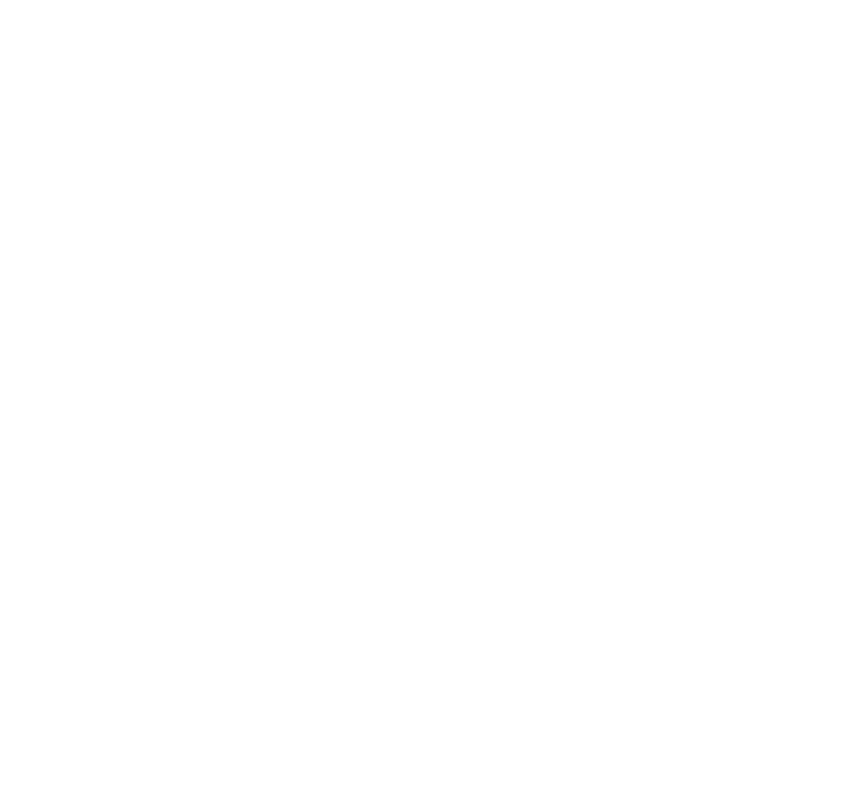
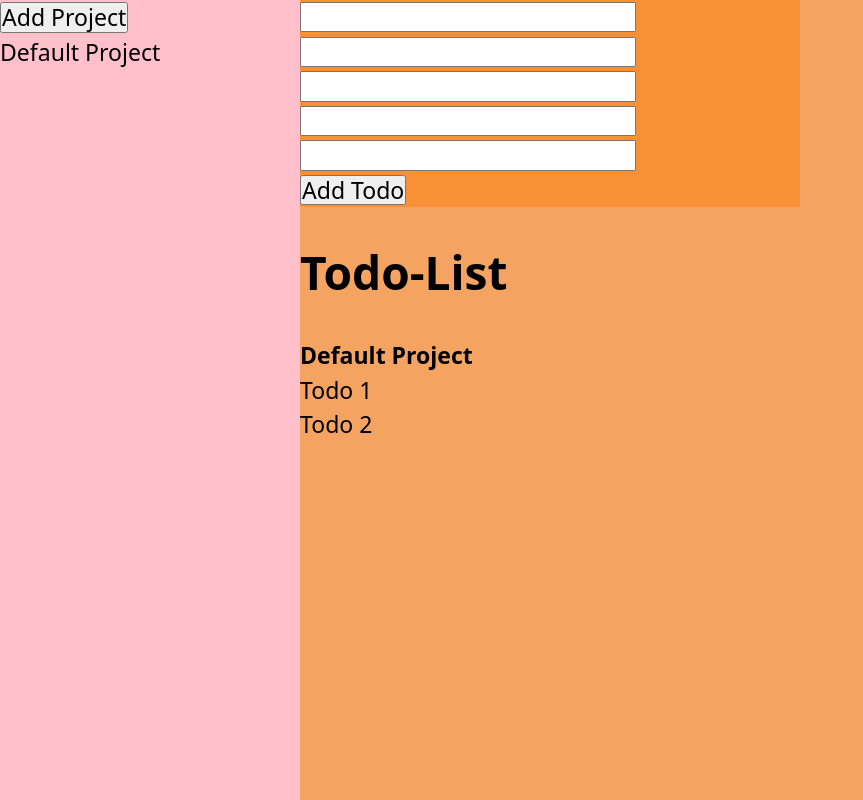
Before and after one commit to ScaxCodes/odin-todo-list, a plain HTML site: page index.html in a window 1280 px wide. Shown: the whole page, without its empty margins (0-863 px from the left). Drawn offline with Linux system fonts and the light colour scheme.

Commit message:
Add basic html structure (sidebar / content)

```diff
--- a/bundle.js
+++ b/bundle.js
@@ -36,7 +36,7 @@ const deleteTodo = (projectIndex, todoIndex) => {
 
 const changePriority = (projectIndex, todoIndex, priority) => {
     projects[projectIndex].todos[todoIndex].priority = priority;
-    console.log("Priority has been changed");
+    console.log("Priority has been changed...");
     return projects[projectIndex];
 }
 
--- a/index.html
+++ b/index.html
@@ -9,6 +9,25 @@
     <link rel="stylesheet" href="style.css">
 </head>
 <body>
-
+    <div class="sidebar">
+        <button>Add Project</button><br>
+        Default Project
+    </div>
+    <div class="content">
+        <div class="todo-box">
+            <input type="text">
+            <input type="text">
+            <input type="text">
+            <input type="text">
+            <input type="text"><br>
+            <button>Add Todo</button>
+        </div>
+        <div class="todo-list">
+            <h1>Todo-List</h1>
+            <h2>Default Project</h2>
+            Todo 1<br>
+            Todo 2
+        </div>
+    </div>
 </body>
 </html>
--- a/style.css
+++ b/style.css
@@ -7,3 +7,22 @@
 		/* https://css-tricks.com/snippets/css/system-font-stack/ below: */
     font-family: system-ui, "Segoe UI", Roboto, Helvetica, Arial, sans-serif, "Apple Color Emoji", "Segoe UI Emoji", "Segoe UI Symbol";
 }
+
+body {
+  display: grid;
+  grid-template-columns: 300px 1fr;
+  height: 100vh;
+}
+
+.sidebar {
+  background-color: pink;
+}
+
+.content {
+  background-color: sandybrown;
+}
+
+.todo-box {
+  background-color: rgb(248, 144, 53);
+  width: 500px;
+}
```
Also changed, not shown: 1 other file.
